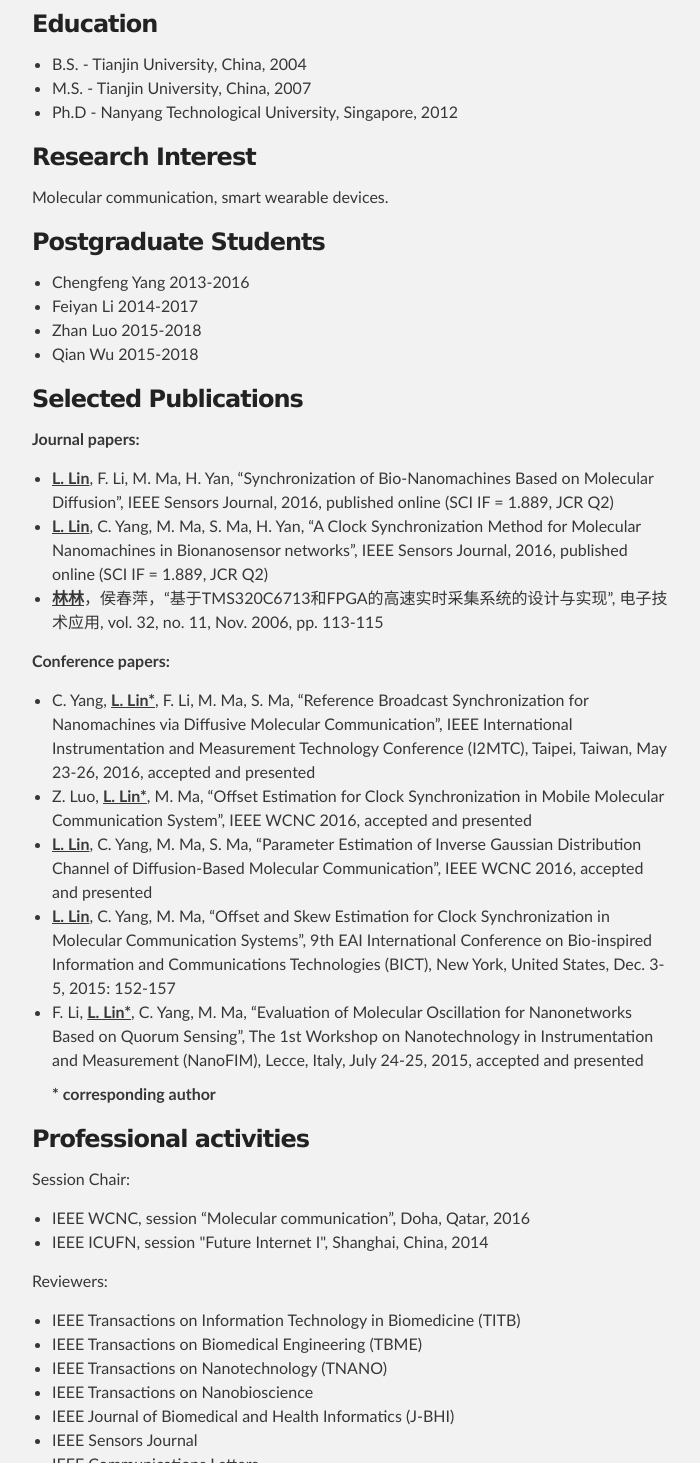
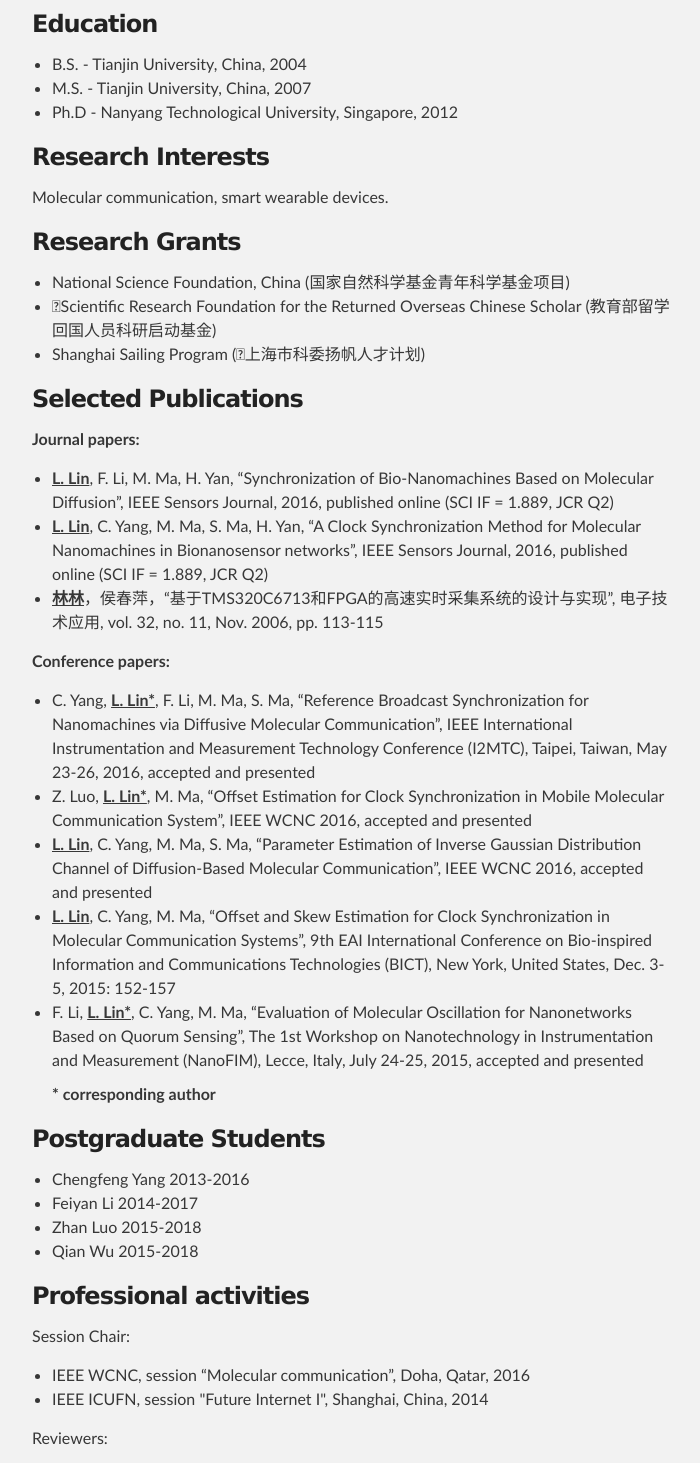
Before and after one commit to fxlinlin/fxlinlin, a plain HTML site: page index.html in a window 1280 px wide. Shown: the part 420-1883 px from the top of the page, without its empty margins (288-988 px from the left). Drawn offline with Linux system fonts and the light colour scheme.

Commit message:
Update index.html

```diff
--- a/index.html
+++ b/index.html
@@ -45,21 +45,19 @@ Rm 733, Zhi Xin Building,
 </ul>
 
 <h3>
-<a id="research-interest" class="anchor" href="#research-interest" aria-hidden="true"><span aria-hidden="true" class="octicon octicon-link"></span></a>Research Interest</h3>
+<a id="research-interests" class="anchor" href="#research-interests" aria-hidden="true"><span aria-hidden="true" class="octicon octicon-link"></span></a>Research Interests</h3>
 
 <p>Molecular communication, smart wearable devices.</p>
 
 <h3>
-<a id="Students" class="anchor" href="#students" aria-hidden="true"><span aria-hidden="true" class="octicon octicon-link"></span></a>Postgraduate Students</h3>
+<a id="research-grants" class="anchor" href="#research-grants" aria-hidden="true"><span aria-hidden="true" class="octicon octicon-link"></span></a>Research Grants</h3>
 
 <!--<p>Postgraduates</p>-->
 <ul>
-  <li> Chengfeng Yang 2013-2016 </Li>
-  <li> Feiyan Li 2014-2017 </Li>
-  <li> Zhan Luo 2015-2018 </Li>
-  <li> Qian Wu 2015-2018 </Li>
+  <li>National Science Foundation, China (国家自然科学基金青年科学基金项目) </Li>
+  <li>Scientific Research Foundation for the Returned Overseas Chinese Scholar (教育部留学回国人员科研启动基金) </Li>
+  <li>Shanghai Sailing Program (上海市科委扬帆人才计划) </Li>
 </ul>
-
 
 <h3>
 <a id="selected-publications" class="anchor" href="#selected-publications" aria-hidden="true"><span aria-hidden="true" class="octicon octicon-link"></span></a>Selected Publications</h3>
@@ -79,6 +77,18 @@ Rm 733, Zhi Xin Building,
 <li>F. Li, <strong><u>L. Lin*</u></strong>, C. Yang, M. Ma, “Evaluation of Molecular Oscillation for Nanonetworks Based on Quorum Sensing”, The 1st Workshop on Nanotechnology in Instrumentation and Measurement (NanoFIM), Lecce, Italy, July 24-25, 2015, accepted and presented</li>
 
 <p><strong>* corresponding author</strong></p>
+</ul>
+
+
+<h3>
+<a id="Students" class="anchor" href="#students" aria-hidden="true"><span aria-hidden="true" class="octicon octicon-link"></span></a>Postgraduate Students</h3>
+
+<!--<p>Postgraduates</p>-->
+<ul>
+  <li> Chengfeng Yang 2013-2016 </Li>
+  <li> Feiyan Li 2014-2017 </Li>
+  <li> Zhan Luo 2015-2018 </Li>
+  <li> Qian Wu 2015-2018 </Li>
 </ul>
 
 
```
